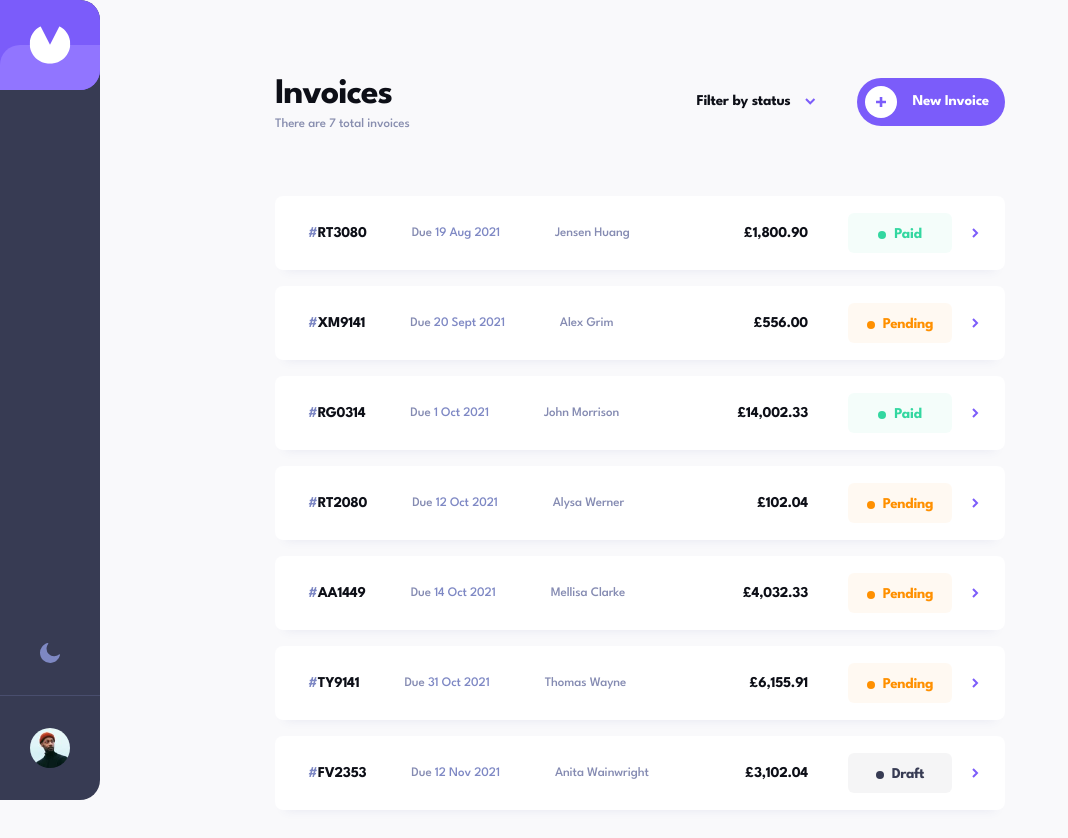
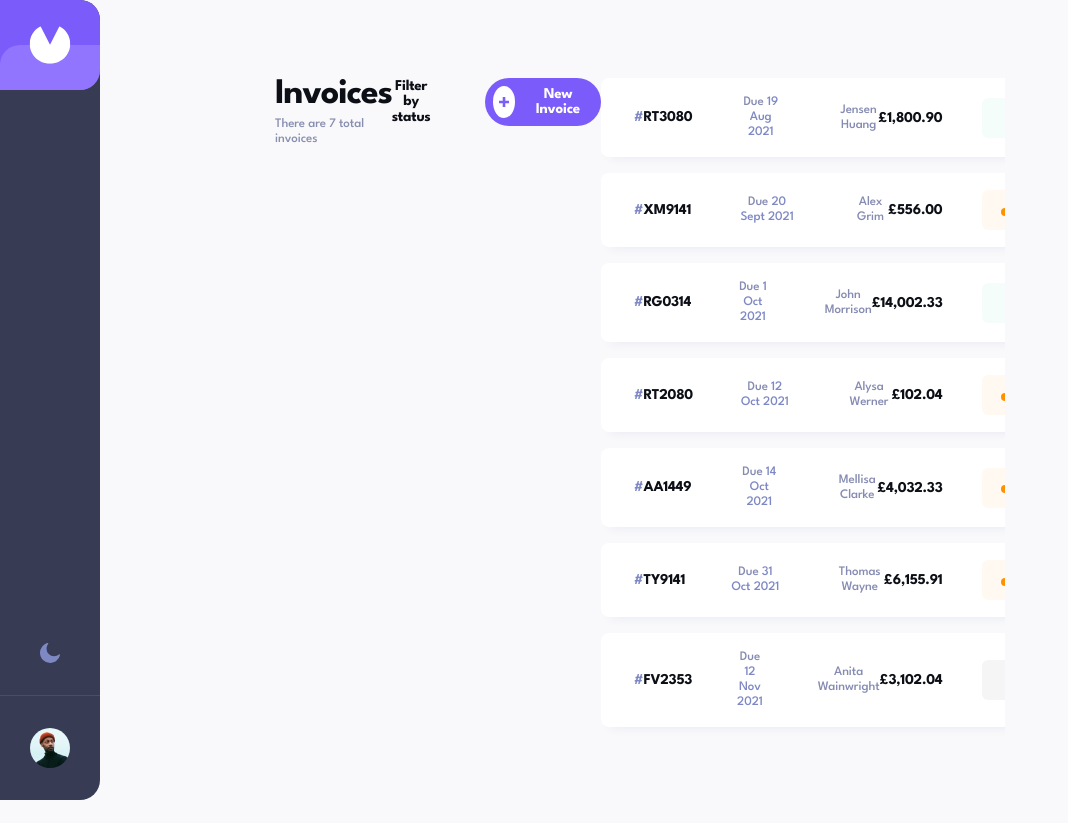
Before and after one commit to RGomes98/InvoiceApp, a React (Vite) app: page / in a window 1280 px wide. Shown: the top 838 px of the page, without its empty margins (0-1068 px from the left). Built offline with nearby package versions, Linux system fonts and the light colour scheme.

Commit message:
style: enhance app layout and add heading variation

```diff
--- a/src/components/Sidebar/Sidebar.module.scss
+++ b/src/components/Sidebar/Sidebar.module.scss
@@ -80,7 +80,6 @@
     top: 0;
     width: 100%;
     max-height: 5rem;
-    position: initial;
     border-radius: initial;
     flex-direction: initial;
   }
@@ -117,6 +116,7 @@
 
 @media (width <= variable.$mobile) {
   .sidebar {
+    z-index: 5;
     max-height: 4.5rem;
   }
 
--- a/src/stylesheets/globals.scss
+++ b/src/stylesheets/globals.scss
@@ -13,14 +13,14 @@ body {
 }
 
 main {
-  gap: 4rem;
   width: 100%;
   display: flex;
+  overflow-x: clip;
+  position: relative;
   margin-inline: auto;
   max-width: 45.625rem;
   margin-top: 4.875rem;
   padding-bottom: 6rem;
-  flex-direction: column;
 }
 
 //Themes
@@ -39,9 +39,8 @@ main {
   }
 
   main {
-    gap: 3.438rem;
     max-width: unset;
-    margin-top: 3.875rem;
+    margin-top: 8.875rem;
     padding-inline: 3rem;
     margin-inline: initial;
   }
@@ -50,7 +49,7 @@ main {
 @media (width <= variable.$mobile) {
   main {
     gap: 2rem;
-    margin-top: 2rem;
+    margin-top: 6.5rem;
     padding-inline: 1.5rem;
   }
 }
--- a/src/stylesheets/mixins.scss
+++ b/src/stylesheets/mixins.scss
@@ -27,6 +27,10 @@
     line-height: variable.$line-height-24;
   }
 
+  @if $variant == balanced {
+    line-height: variable.$line-height-20;
+  }
+
   @if $variant == compact {
     line-height: variable.$line-height-15;
   }
```
